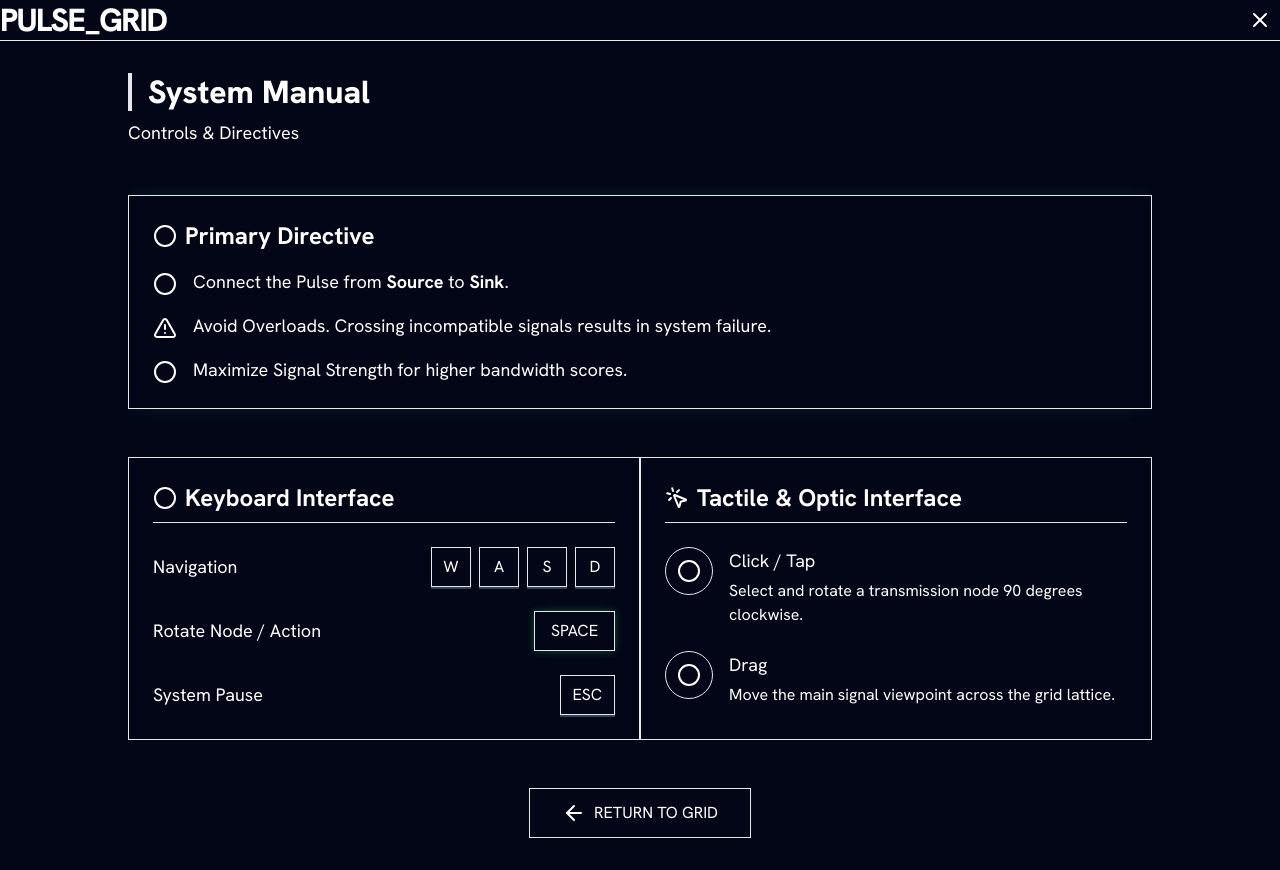
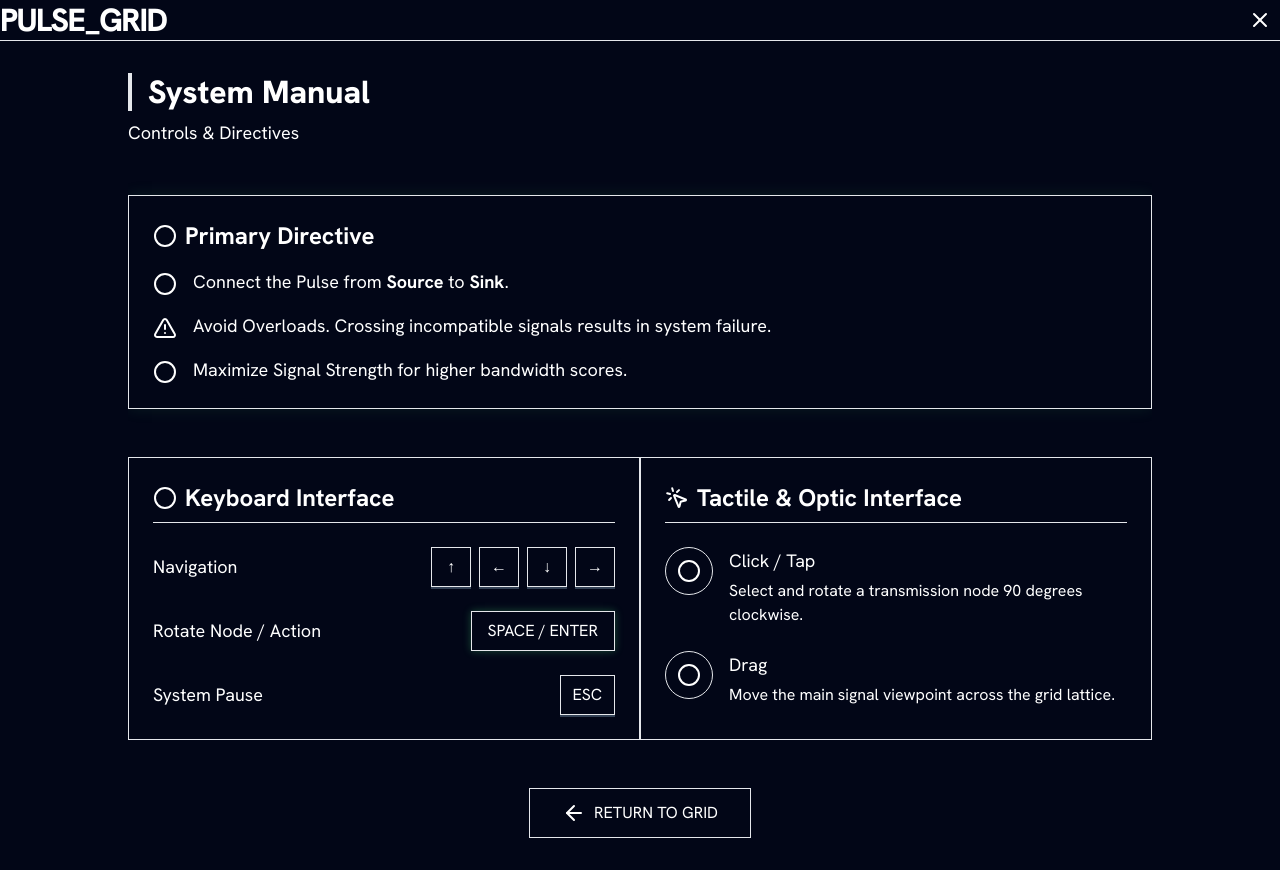
Before and after one commit to hikmetgulsesli/pulse-grid-6891b41e, a React (Vite) app: page / in a window 1280 px wide. Both pictures are taken after a click on the button 1204 px from the left and 20 px from the top of the page. Built offline with nearby package versions, Linux system fonts and the light colour scheme.

Commit message:
feat: US-003 - Pulse Grid - Controls Help (help) and Game Options (settings) screens

```diff
--- a/src/screens/ControlsHelpHelp.tsx
+++ b/src/screens/ControlsHelpHelp.tsx
@@ -71,15 +71,15 @@ export function ControlsHelpHelp({ actions }: ControlsHelpHelpProps) {
       <li className="flex items-center justify-between">
       <span className="text-body-lg font-body-lg text-on-surface-variant">Navigation</span>
       <div className="flex gap-2">
-      <span className="inline-flex items-center justify-center w-10 h-10 border border-outline-variant bg-surface-bright text-data-md font-data-md rounded-DEFAULT text-on-surface shadow-[0_2px_0_#334155]">W</span>
-      <span className="inline-flex items-center justify-center w-10 h-10 border border-outline-variant bg-surface-bright text-data-md font-data-md rounded-DEFAULT text-on-surface shadow-[0_2px_0_#334155]">A</span>
-      <span className="inline-flex items-center justify-center w-10 h-10 border border-outline-variant bg-surface-bright text-data-md font-data-md rounded-DEFAULT text-on-surface shadow-[0_2px_0_#334155]">S</span>
-      <span className="inline-flex items-center justify-center w-10 h-10 border border-outline-variant bg-surface-bright text-data-md font-data-md rounded-DEFAULT text-on-surface shadow-[0_2px_0_#334155]">D</span>
+      <span aria-label="Arrow up" className="inline-flex items-center justify-center w-10 h-10 border border-outline-variant bg-surface-bright text-data-md font-data-md rounded-DEFAULT text-on-surface shadow-[0_2px_0_#334155]">↑</span>
+      <span aria-label="Arrow left" className="inline-flex items-center justify-center w-10 h-10 border border-outline-variant bg-surface-bright text-data-md font-data-md rounded-DEFAULT text-on-surface shadow-[0_2px_0_#334155]">←</span>
+      <span aria-label="Arrow down" className="inline-flex items-center justify-center w-10 h-10 border border-outline-variant bg-surface-bright text-data-md font-data-md rounded-DEFAULT text-on-surface shadow-[0_2px_0_#334155]">↓</span>
+      <span aria-label="Arrow right" className="inline-flex items-center justify-center w-10 h-10 border border-outline-variant bg-surface-bright text-data-md font-data-md rounded-DEFAULT text-on-surface shadow-[0_2px_0_#334155]">→</span>
       </div>
       </li>
       <li className="flex items-center justify-between">
       <span className="text-body-lg font-body-lg text-on-surface-variant">Rotate Node / Action</span>
-      <span className="inline-flex items-center justify-center px-4 h-10 border border-primary bg-primary/10 text-primary text-data-md font-data-md rounded-DEFAULT shadow-[0_0_8px_rgba(75,226,119,0.3)]">SPACE</span>
+      <span className="inline-flex items-center justify-center px-4 h-10 border border-primary bg-primary/10 text-primary text-data-md font-data-md rounded-DEFAULT shadow-[0_0_8px_rgba(75,226,119,0.3)]">SPACE / ENTER</span>
       </li>
       <li className="flex items-center justify-between">
       <span className="text-body-lg font-body-lg text-on-surface-variant">System Pause</span>
--- a/src/screens/GameOptionsSettings.tsx
+++ b/src/screens/GameOptionsSettings.tsx
@@ -7,6 +7,7 @@
 // 3. Wire interactive controls through the typed actions prop
 // 4. Replace placeholder data with props/state
 
+import { useState } from "react";
 import { Circle, Save, Settings } from "lucide-react";
 
 
@@ -17,6 +18,12 @@ export interface GameOptionsSettingsProps {
 }
 
 export function GameOptionsSettings({ actions }: GameOptionsSettingsProps) {
+  const [masterSignal, setMasterSignal] = useState(true);
+  const [interfaceSfx, setInterfaceSfx] = useState(true);
+  const [backgroundSynth, setBackgroundSynth] = useState(false);
+  const [signalSpeed, setSignalSpeed] = useState(1.5);
+  const [difficulty, setDifficulty] = useState("2");
+
   return (
     <>
       {/* Subdued grid background element */}
@@ -25,10 +32,10 @@ export function GameOptionsSettings({ actions }: GameOptionsSettingsProps) {
       <header className="bg-surface dark:bg-surface border-b border-outline-variant flex justify-between items-center w-full px-margin-mobile md:px-margin-desktop h-touch-target-min fixed top-0 z-50">
       <div className="text-headline-lg font-headline-lg font-bold tracking-tighter text-primary dark:text-primary uppercase">PULSE_GRID</div>
       <div className="flex items-center gap-2">
-      <button className="w-touch-target-min h-touch-target-min flex items-center justify-center text-on-surface-variant hover:bg-surface-container-high hover:text-primary-fixed transition-colors rounded-DEFAULT" type="button" data-action-id="button-1-1" onClick={actions?.["button-1-1"]}>
+      <button aria-label="Settings" className="w-touch-target-min h-touch-target-min flex items-center justify-center text-on-surface-variant hover:bg-surface-container-high hover:text-primary-fixed transition-colors rounded-DEFAULT" type="button" data-action-id="button-1-1" onClick={actions?.["button-1-1"]}>
       <Settings aria-hidden={true} focusable="false" />
       </button>
-      <button className="w-touch-target-min h-touch-target-min flex items-center justify-center text-on-surface-variant hover:bg-surface-container-high hover:text-primary-fixed transition-colors rounded-DEFAULT" type="button" data-action-id="button-2-2" onClick={actions?.["button-2-2"]}>
+      <button aria-label="Help" className="w-touch-target-min h-touch-target-min flex items-center justify-center text-on-surface-variant hover:bg-surface-container-high hover:text-primary-fixed transition-colors rounded-DEFAULT" type="button" data-action-id="button-2-2" onClick={actions?.["button-2-2"]}>
       <Circle aria-hidden={true} focusable="false" />
       </button>
       </div>
@@ -62,24 +69,24 @@ export function GameOptionsSettings({ actions }: GameOptionsSettingsProps) {
       <label className="flex justify-between items-center py-3 cursor-pointer group/toggle">
       <span className="text-data-md font-data-md text-on-surface-variant group-hover/toggle:text-primary-fixed transition-colors">Master Signal</span>
       <div className="relative inline-flex items-center cursor-pointer">
-      <input checked={true} className="sr-only peer" type="checkbox" />
-      <div className="w-12 h-6 bg-surface border border-outline-variant peer-focus:outline-none peer-focus:ring-2 peer-focus:ring-primary peer-checked:bg-primary/20 peer-checked:border-primary peer-checked:after:translate-x-[24px] peer-checked:after:bg-primary after:content-[''] after:absolute after:top-[3px] after:left-[3px] after:bg-outline-variant after:h-[16px] after:w-[20px] after:transition-all after:border-r after:border-surface"></div>
+      <input checked={masterSignal} className="sr-only peer" type="checkbox" onChange={(event) => setMasterSignal(event.target.checked)} />
+      <div className="w-12 h-6 bg-surface border border-outline-variant peer-focus:outline-none peer-focus:ring-2 peer-focus:ring-primary peer-checked:bg-primary/20 peer-checked:border-primary peer-checked:after:translate-x-[24px] peer-checked:after:bg-primary after:content-[''] after:absolute after:top-[3px] after:left-[3px] after:bg-outline-variant after:h-[16px] after:w-[20px] after:transition-colors after:border-r after:border-surface"></div>
       </div>
       </label>
       {/* Toggle 2: SFX */}
       <label className="flex justify-between items-center py-3 cursor-pointer group/toggle">
       <span className="text-data-md font-data-md text-on-surface-variant group-hover/toggle:text-primary-fixed transition-colors">Interface SFX</span>
       <div className="relative inline-flex items-center cursor-pointer">
-      <input checked={true} className="sr-only peer" type="checkbox" />
-      <div className="w-12 h-6 bg-surface border border-outline-variant peer-focus:outline-none peer-focus:ring-2 peer-focus:ring-primary peer-checked:bg-primary/20 peer-checked:border-primary peer-checked:after:translate-x-[24px] peer-checked:after:bg-primary after:content-[''] after:absolute after:top-[3px] after:left-[3px] after:bg-outline-variant after:h-[16px] after:w-[20px] after:transition-all after:border-r after:border-surface"></div>
+      <input checked={interfaceSfx} className="sr-only peer" type="checkbox" onChange={(event) => setInterfaceSfx(event.target.checked)} />
+      <div className="w-12 h-6 bg-surface border border-outline-variant peer-focus:outline-none peer-focus:ring-2 peer-focus:ring-primary peer-checked:bg-primary/20 peer-checked:border-primary peer-checked:after:translate-x-[24px] peer-checked:after:bg-primary after:content-[''] after:absolute after:top-[3px] after:left-[3px] after:bg-outline-variant after:h-[16px] after:w-[20px] after:transition-colors after:border-r after:border-surface"></div>
       </div>
       </label>
       {/* Toggle 3: Music */}
       <label className="flex justify-between items-center py-3 cursor-pointer group/toggle">
       <span className="text-data-md font-data-md text-on-surface-variant group-hover/toggle:text-primary-fixed transition-colors">Background Synth</span>
       <div className="relative inline-flex items-center cursor-pointer">
-      <input className="sr-only peer" type="checkbox" />
-      <div className="w-12 h-6 bg-surface border border-outline-variant peer-focus:outline-none peer-focus:ring-2 peer-focus:ring-primary peer-checked:bg-primary/20 peer-checked:border-primary peer-checked:after:translate-x-[24px] peer-checked:after:bg-primary after:content-[''] after:absolute after:top-[3px] after:left-[3px] after:bg-outline-variant after:h-[16px] after:w-[20px] after:transition-all after:border-r after:border-surface"></div>
+      <input checked={backgroundSynth} className="sr-only peer" type="checkbox" onChange={(event) => setBackgroundSynth(event.target.checked)} />
+      <div className="w-12 h-6 bg-surface border border-outline-variant peer-focus:outline-none peer-focus:ring-2 peer-focus:ring-primary peer-checked:bg-primary/20 peer-checked:border-primary peer-checked:after:translate-x-[24px] peer-checked:after:bg-primary after:content-[''] after:absolute after:top-[3px] after:left-[3px] after:bg-outline-variant after:h-[16px] after:w-[20px] after:transition-colors after:border-r after:border-surface"></div>
       </div>
       </label>
       </div>
@@ -101,10 +108,10 @@ export function GameOptionsSettings({ actions }: GameOptionsSettingsProps) {
                                       Signal Propagation Speed
                                       <span className="text-label-sm font-label-sm opacity-60 mt-1">Adjusts node connection animation rate</span>
       </label>
-      <span className="text-data-md font-data-md text-primary bg-surface-container border border-primary/30 px-2 py-1">1.5x</span>
+      <span className="text-data-md font-data-md text-primary bg-surface-container border border-primary/30 px-2 py-1">{signalSpeed.toFixed(1)}x</span>
       </div>
       <div className="relative pt-2">
-      <input className="w-full focus:outline-none focus:ring-2 focus:ring-primary focus:ring-offset-2 focus:ring-offset-surface-container-low rounded-DEFAULT" max="2" min="0.5" step="0.1" type="range" value="1.5" />
+      <input aria-label="Signal propagation speed" className="w-full focus:outline-none focus:ring-2 focus:ring-primary focus:ring-offset-2 focus:ring-offset-surface-container-low rounded-DEFAULT" max="2" min="0.5" step="0.1" type="range" value={signalSpeed} onChange={(event) => setSignalSpeed(Number(event.target.value))} />
       <div className="flex justify-between text-label-sm font-label-sm text-on-surface-variant mt-2 opacity-50">
       <span>0.5x</span>
       <span>2.0x</span>
@@ -115,9 +122,9 @@ export function GameOptionsSettings({ actions }: GameOptionsSettingsProps) {
       <div>
       <label className="block text-data-md font-data-md text-on-surface-variant mb-3">Security Clearance (Difficulty)</label>
       <div className="relative">
-      <select className="block w-full bg-surface-container border border-outline-variant text-primary-fixed text-data-md font-data-md p-4 appearance-none focus:outline-none focus:border-primary focus:ring-1 focus:ring-primary rounded-DEFAULT cursor-pointer hover:bg-surface-container-high transition-colors">
+      <select className="block w-full bg-surface-container border border-outline-variant text-primary-fixed text-data-md font-data-md p-4 appearance-none focus:outline-none focus:border-primary focus:ring-1 focus:ring-primary rounded-DEFAULT cursor-pointer hover:bg-surface-container-high transition-colors" value={difficulty} onChange={(event) => setDifficulty(event.target.value)}>
       <option value="1">Level 1 (Novice)</option>
-      <option selected={true} value="2">Level 2 (Standard Agent)</option>
+      <option value="2">Level 2 (Standard Agent)</option>
       <option value="3">Level 3 (Expert Hacker)</option>
       </select>
       <div className="pointer-events-none absolute inset-y-0 right-0 flex items-center px-4 text-primary">
```
